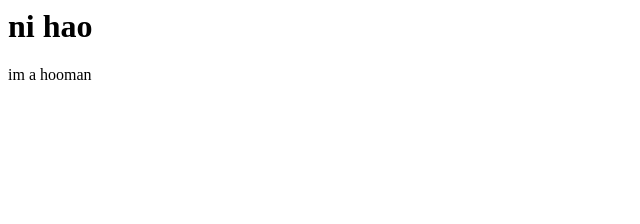
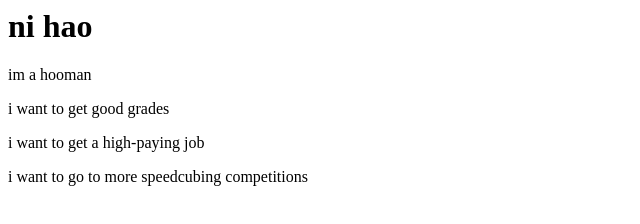
Before and after one commit to fooxuehuisheri/tempo-2, a plain HTML site: page index.html in a window 1280 px wide. Shown: the whole page, without its empty margins (0-640 px from the left). Drawn offline with Linux system fonts and the light colour scheme.

Commit message:
Update index.html

```diff
--- a/index.html
+++ b/index.html
@@ -9,3 +9,6 @@ The title of the webpage
 im a hooman
 </body>
 </html>
+<p>i want to get good grades</p>
+<p>i want to get a high-paying job</p>
+<p>i want to go to more speedcubing competitions</p>
```
